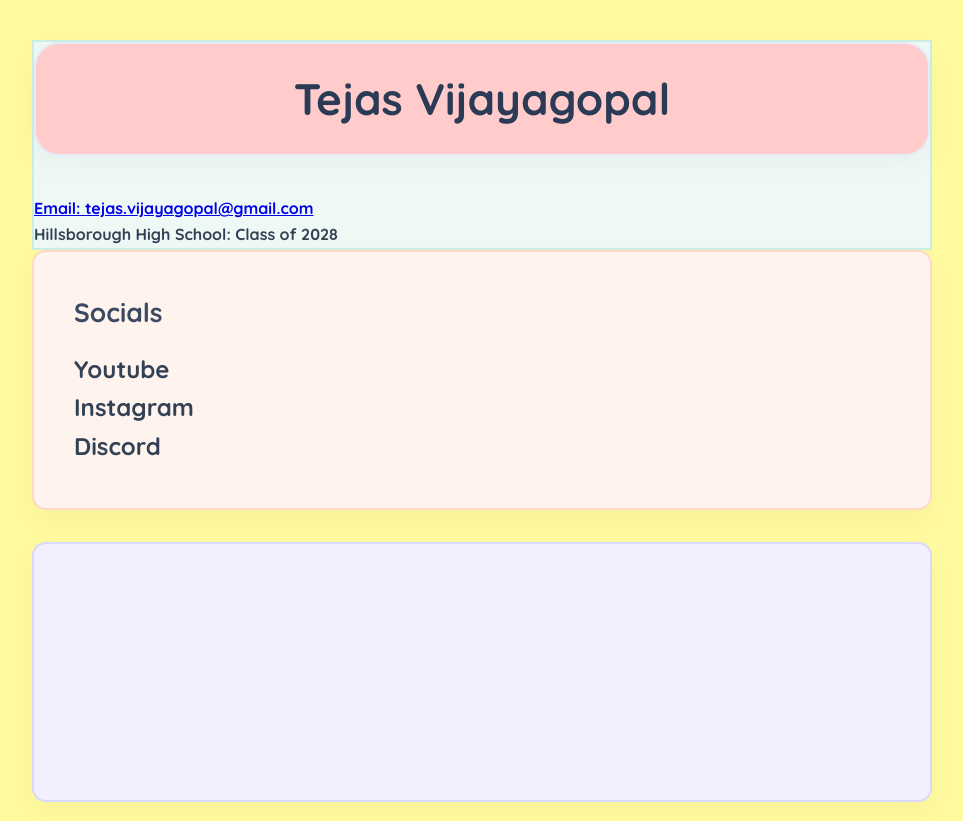
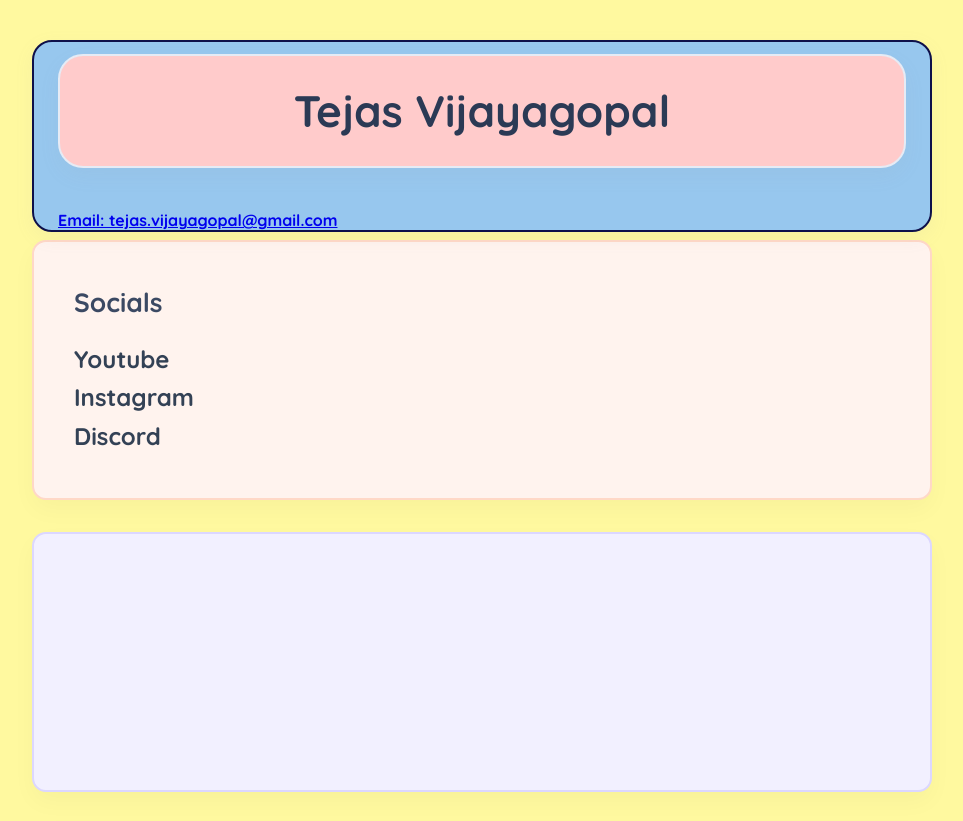
Before and after one commit to TejuViji/Linktree-portfolio, a plain HTML site: page index.html in a window 1280 px wide. Shown: the whole page, without its empty margins (158-1121 px from the left). Drawn offline with Linux system fonts and the light colour scheme.

Commit message:
Update styles.css

```diff
--- a/styles.css
+++ b/styles.css
@@ -33,8 +33,21 @@ main {
     box-shadow: 0 8px 20px rgba(149, 157, 165, 0.08);
 }
 
+#title-card {
+    display: inline-block;
+    padding: 0.75rem 1.5rem;
+    background-color: #97c7ee;
+    border-radius: 20px;
+    border: 2px solid #0e104a;
+    box-shadow: 0 6px 18px 1px rgba(149, 157, 165, 0.08);
+    width: 100%;
+    height: 12rem;
+    box-sizing: border-box;
+    overflow: hidden;
+}
+
 /* Large Playful Boxes (targets both class="Section" and id="Section") */
-.Section, #Section {
+.Section {
     min-height: 260px;
     padding: 2.5rem;
     margin-bottom: 2rem;
@@ -43,7 +56,7 @@ main {
     transition: transform 0.25s ease, box-shadow 0.25s ease;
 }
 
-.Section:hover, #Section:hover {
+.Section:hover {
     transform: translateY(-5px);
     box-shadow: 0 14px 30px rgba(0, 0, 0, 0.07);
 }
```
